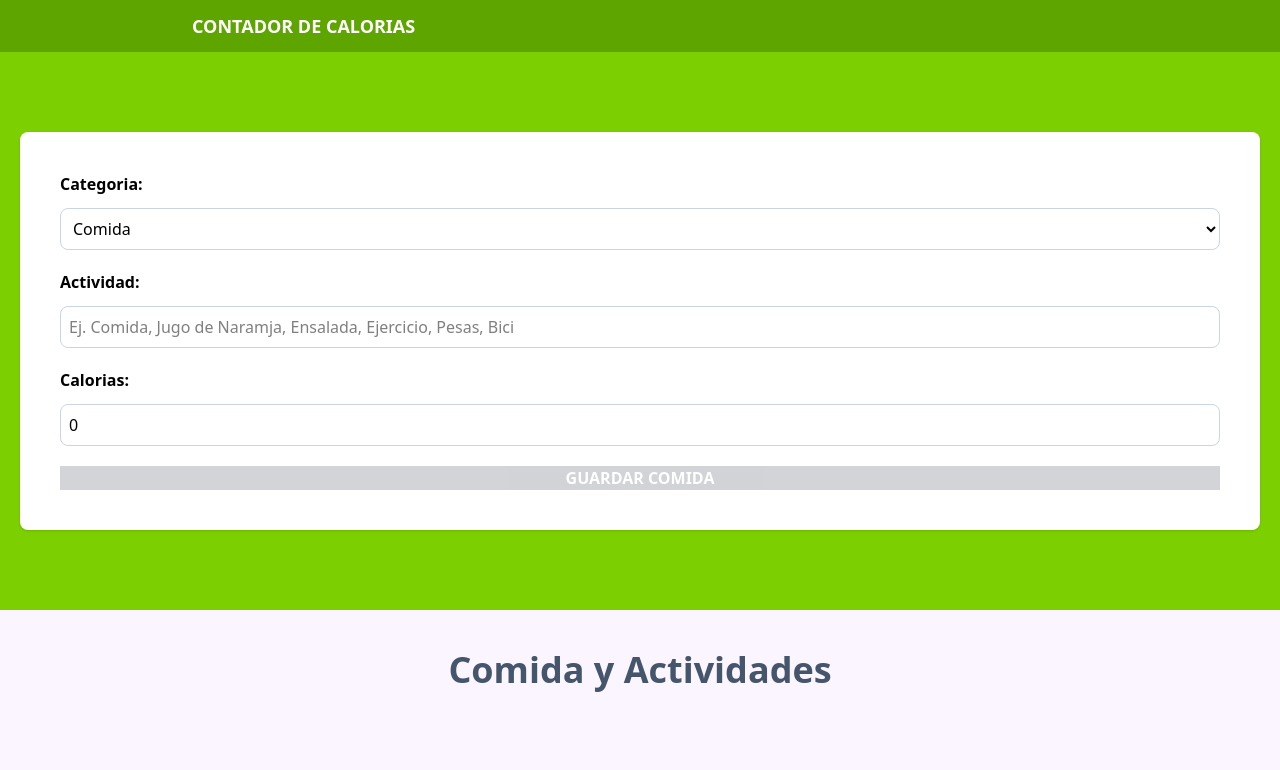
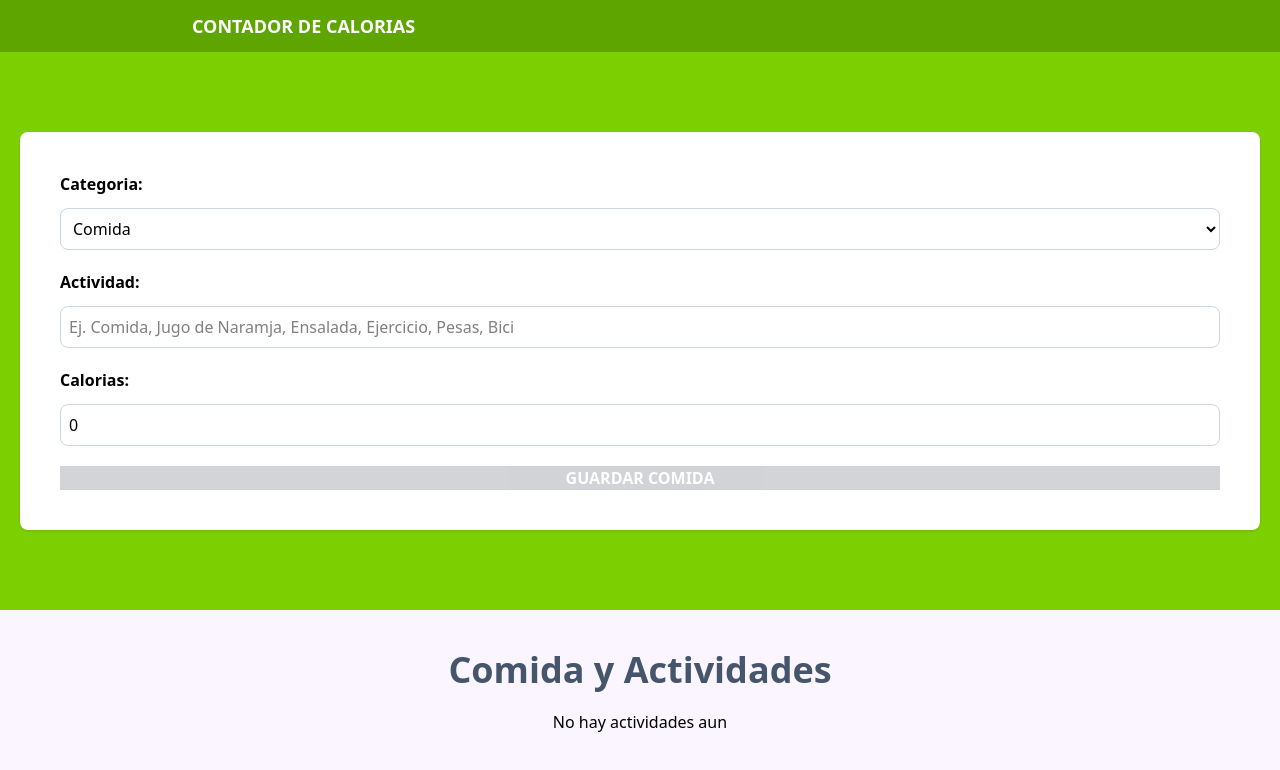
Before and after one commit to Lilian1306/TypeScriptCT, a React (Vite) app: page / in a window 1280 px wide. Shown: the top 770 px of the page. Built offline with nearby package versions, Linux system fonts and the light colour scheme.

Commit message:
Mostrando un mensaje cuando no hay actividades, con ternario

```diff
--- a/src/components/ActivityList.tsx
+++ b/src/components/ActivityList.tsx
@@ -15,13 +15,19 @@
     (category: Activity['category']) => categories.map(cat => cat.id === category ? cat.name : '')
   , [activities])
 
+  const isEmptyActivities = useMemo(() => activities.length === 0, [activities])
+
   return (
     <>
       <h2 className="text-4xl font-bold text-slate-600 text-center">
         Comida y Actividades
       </h2>
 
-      {activities.map(activity => (
+      {isEmptyActivities ?
+
+      <p className="text-center  mt-5">No hay actividades aun</p> :
+
+      activities.map(activity => (
         <div key={activity.id} className="px-5 py-10 bg-white mt-5 flex jusitify-between">
           <div className="space-y-2 relative">
             <p className={`absolute -top-8 -left-8 px-10 py-2 text-white uppercase font-bold ${activity.category === 1 ? 'bg-purple-500' : 'bg-orange-500'}`}>
```
